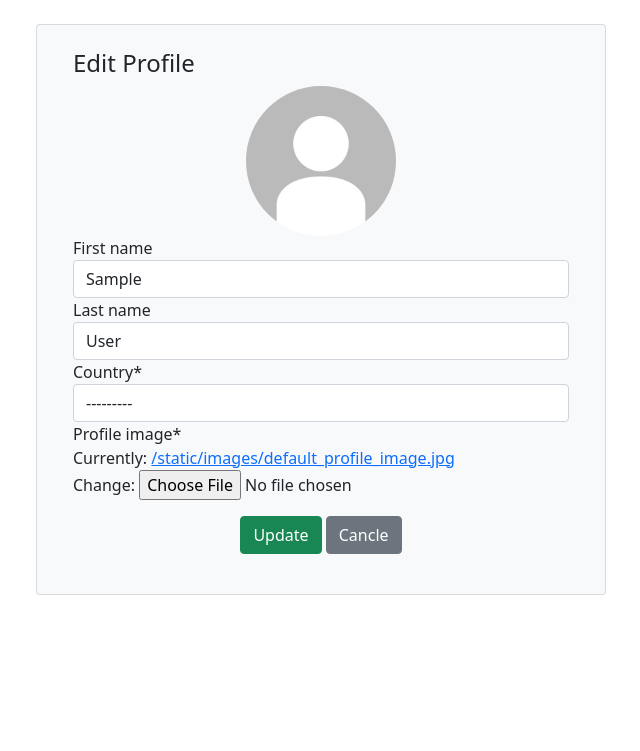
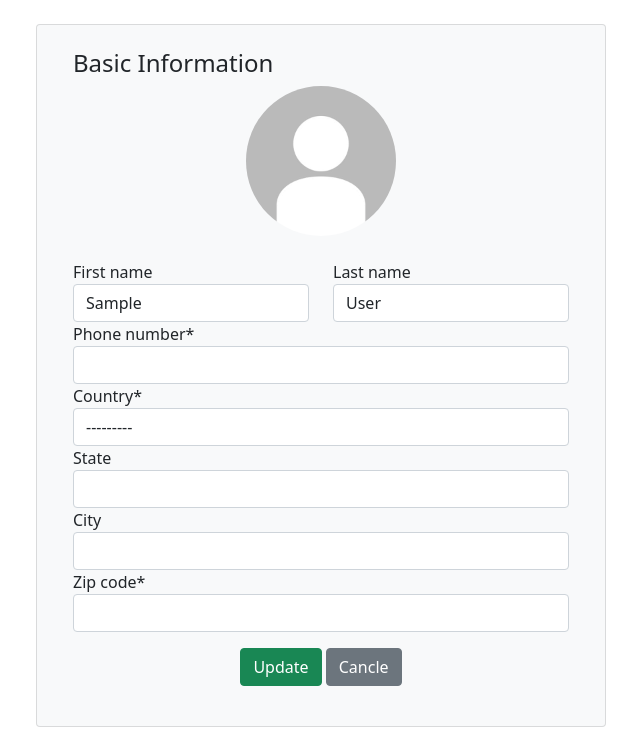
Before and after one commit to saqe/Blog-With-Django, a Django app: page /profile/update/ in a window 1280 px wide. Shown: the part 56-807 px from the top of the page, without its empty margins (319-959 px from the left). Before the commit the page ends 651 px from the top, so only its background shows below. Run offline with Django 3.2, Linux system fonts and the light colour scheme; the visitor is signed in with stand-in values (Sample User, id 1); some libraries are stand-ins or nearby versions.

Commit message:
👌 IMPROVED FirstName and Lastname fields UI.

```diff
--- a/users/forms.py
+++ b/users/forms.py
@@ -1,6 +1,8 @@
 from django import forms
 from django.contrib.auth.models import User
 from django.contrib.auth.forms import UserCreationForm
+from django.utils.translation import ugettext as _
+
 from django_countries.fields import CountryField
 from .models import Profile
 class UserRegisterForm(UserCreationForm):
@@ -24,7 +26,14 @@ class UpdateNameForm(forms.ModelForm):
         fields = ('first_name', 'last_name')
 
 class ProfileUpdateForm(forms.ModelForm):
+    # Profile Image
+    # profile_image = forms.ImageField(
+    #     label=_('Profile Image'),
+    #     required=False,
+    #     error_messages = {'invalid':_("Image files only")},
+    #     widget=forms.FileInput)
+
     country = CountryField()
     class Meta:
         model = Profile
-        fields = ('country','profile_image')
+        fields = ('gender','phone_number','country','state','city','zip_code')
--- a/users/templates/html/update_profile.html
+++ b/users/templates/html/update_profile.html
@@ -4,17 +4,21 @@
 <div class="row justify-content-center">
   <div class="col-md-6 m-4 card bg-light">
     <form method="POST" enctype="multipart/form-data" class='m-4'>
-      <h4>Edit Profile</h4>
+      <h4>Basic Information</h4>
       {% csrf_token %}
       <img src="{{user.profile.profile_image.url}}" alt="Profile Image" width="150"  class="rounded-circle mx-auto d-block image-fluid" />
 
       <fieldset class="form-group">
-        {{ user_form | crispy}}
+        <div class="row mt-4">
+          <div class="form-group col-md-6">{{ user_form.first_name | as_crispy_field }}</div>
+          <div class="form-group col-md-6">{{ user_form.last_name  | as_crispy_field }}</div>
+        </div>
+
         {{ profile_form | crispy}}
       </fieldset>
       <div class="text-center m-3">
         <button class="btn btn-success"   type="submit">Update</button>
-        <button class="btn btn-secondary" type="reset">Cancle</button>
+        <button class="btn btn-secondary" type="reset" >Cancle</button>
       </div>
     </form>
   </div>
```
